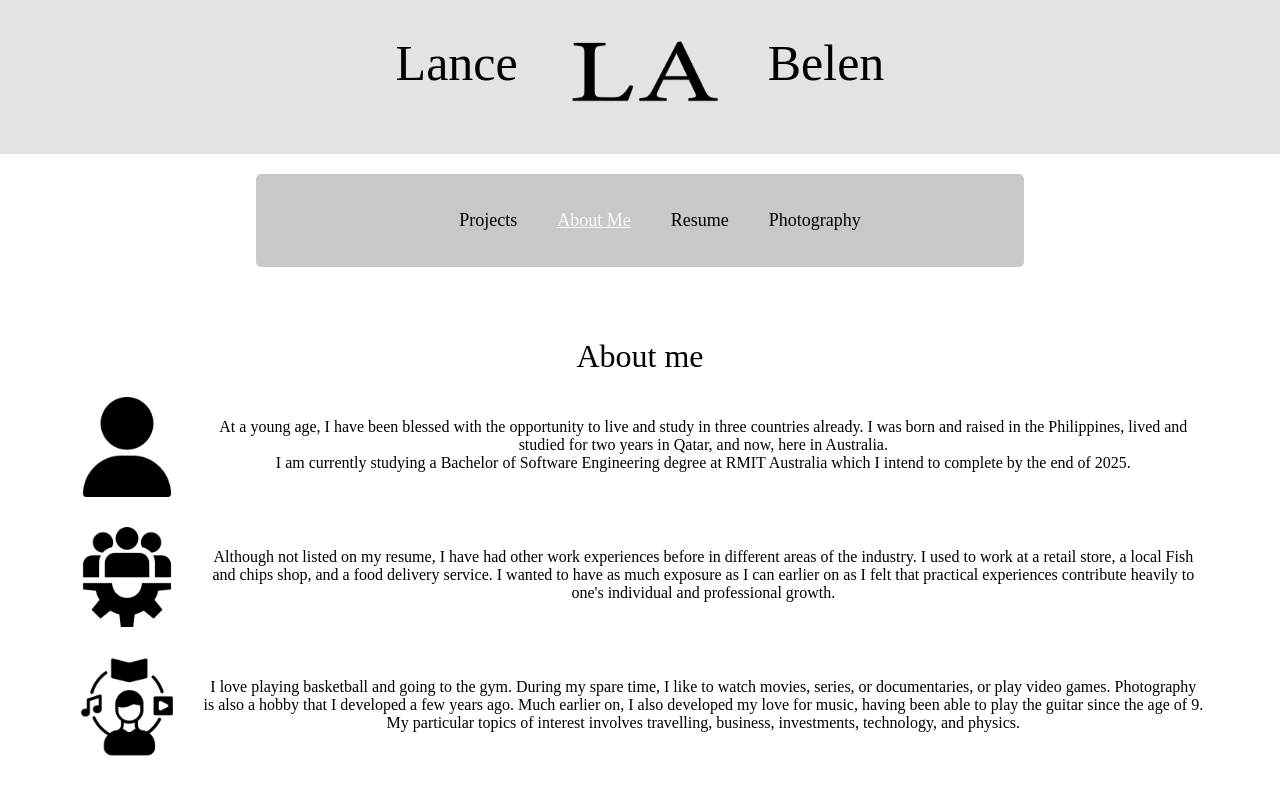
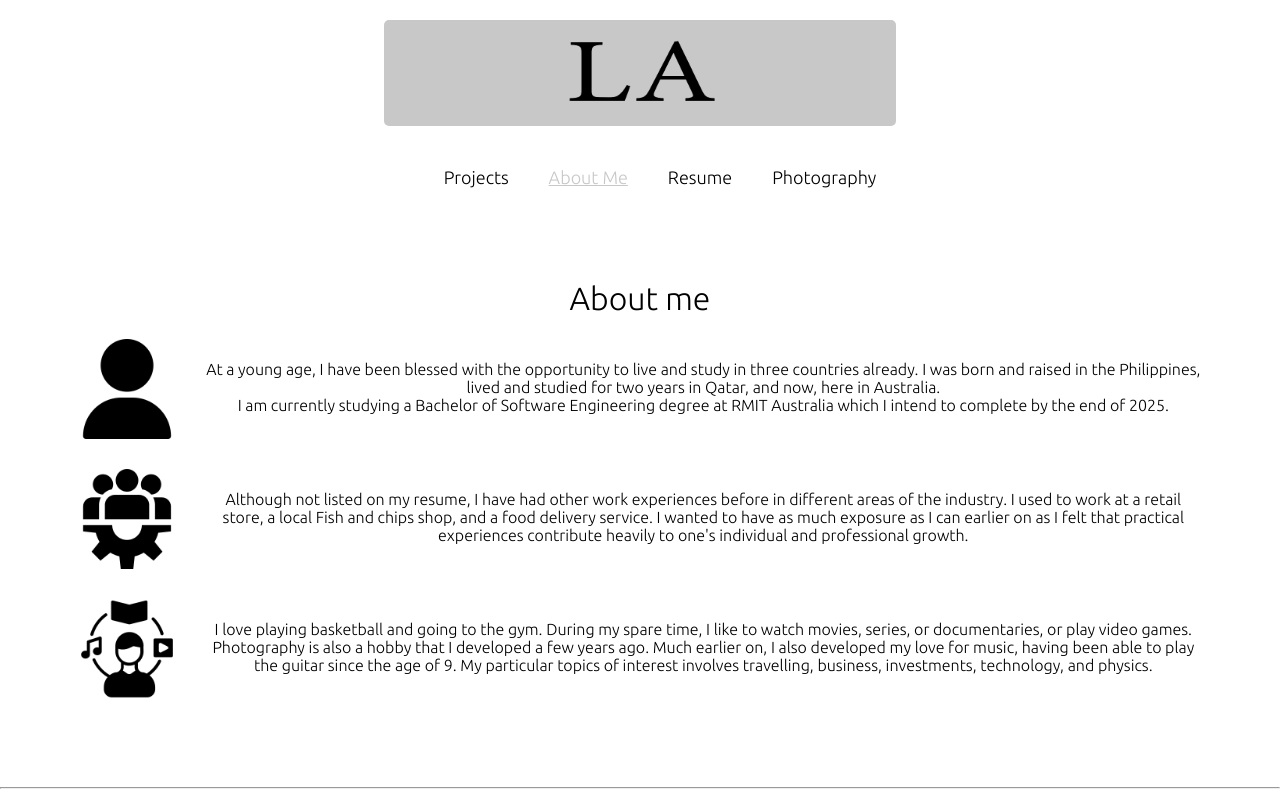
Before and after one commit to labelenn/lance-belen, a React (Create React App) app in the folder lance-belen/: page /lance-belen/about-me in a window 1280 px wide. Shown: the top 800 px of the page. Built offline with nearby package versions, Linux system fonts and the light colour scheme; a web font is replaced by a local one.

Commit message:
Design changes to header, navbar, font

```diff
--- a/lance-belen/src/App.css
+++ b/lance-belen/src/App.css
@@ -1,10 +1,10 @@
 @import url('https://fonts.cdnfonts.com/css/glober');
 @import url('https://fonts.googleapis.com/css?family=Lato');
 @import url('https://fonts.googleapis.com/css?family=Forum');
+@import url('https://fonts.googleapis.com/css2?family=Ubuntu:wght@300&display=swap');
 
 * {
-  font-family: 'Courier New', Courier, monospace;
-  font-family: 'Minion Variable Concept', serif;
+  font-family: 'Ubuntu', sans-serif;
   font-weight: 100;
   color: rgb(0, 0, 0);
 }
@@ -19,9 +19,12 @@
 
 /* HEADER */
 .header {
-  background-color:rgb(200, 200, 200, 0.5);
+  background-color:rgb(200, 200, 200);
   display: flex;
   justify-content: safe center;
+  padding: 20px 0px 20px 0px;
+  margin: 20px 30% 0px 30%;
+  border-radius: 5px;
 }
 
 .header h1 {
@@ -30,17 +33,11 @@
 
 #header-logo {
   width: 150px;
-  margin-left: 50px;
-  margin-right: 50px;
 }
 
 .header a {
   text-decoration: none;
   color: black;
-}
-
-.sub-header h2{
-  color:rgb(95, 95, 95)
 }
 
 @media screen and (max-width: 600px) {
@@ -82,13 +79,10 @@
 
 /* NAVBAR */
 .navbar {
-  margin-left: 20%;
-  margin-right: 20%;
-  margin-top: 20px;
   border-radius: 5px;
-  padding-top: 20px;
-  padding-bottom: 20px;
-  background-color:rgba(200, 200, 200);
+  padding-top: 5px;
+  padding-bottom: 5px;
+  margin: 20px 20% 0px 20%;
 }
 
 .navbar ul {
@@ -111,7 +105,7 @@ a {
 }
 
 .active {
-  color: rgb(250, 250, 250);
+  color: rgb(200, 200, 200);
   text-decoration: underline;
 }
 
@@ -131,18 +125,16 @@ a {
     cursor: pointer;
   }
 
-  .navbar ul {
-    display: none;
-    padding-inline-start: 0px;
-    margin-top: 30px;
-    margin-bottom: 30px;
-    padding: 0px;
-  }
-
   .navbar ul li {
     padding-top: 5px;
     padding-bottom: 5px;
     align-items: center;
+  }
+
+  .navbar ul {
+    display: none;
+    padding-inline-start: 0px;
+    padding: 0px;
   }
 }
 
@@ -150,8 +142,7 @@ a {
 .home {
   display: flex;
   justify-content: safe center;
-  margin-top: 50px;
-  padding-bottom: 50px;
+  margin: 50px 0px 50px 0px;
 }
 
 .home img {
@@ -164,10 +155,7 @@ a {
 }
 
 .home-intro {
-  padding-top: 100px;
-  padding-bottom: 50px;
-  padding-left: 20px;
-  padding-right: 20px;
+  padding: 100px 20px 100px 20px;
 }
 
 @media screen and (max-width: 900px) {
@@ -340,7 +328,7 @@ a {
 
 .resume img {
   width: 50%;
-  /* padding: 50px; */
+  margin-top: 20px;
 }
 
 @media screen and (max-width: 900px) {
--- a/lance-belen/src/fragments/Header.js
+++ b/lance-belen/src/fragments/Header.js
@@ -6,12 +6,7 @@ function Header() {
   return (
     <>
     <div className = "header">
-      <NavLink to = "/lance-belen"><h1>Lance</h1></NavLink>
       <NavLink to = "/lance-belen"><img id = "header-logo" src = {logo} alt = "logo"></img></NavLink>
-      <NavLink to = "/lance-belen"><h1>Belen</h1></NavLink>
-    </div>
-    <div className = "sub-header">
-
     </div>
     </>
   );
--- a/lance-belen/src/pages/Home.js
+++ b/lance-belen/src/pages/Home.js
@@ -1,22 +1,5 @@
 import '../App.css';
-import me from '../images/profile-photo1.jpg';
-import java from '../images/skills/java.png';
-import python from '../images/skills/python.png';
-import cpp from '../images/skills/c++.png';
-import sql from '../images/skills/sql-server.png';
-import html from '../images/skills/html-5.png';
-import css from '../images/skills/css-3.png';
-import nodejs from '../images/skills/nodejs.png';
-import npm from '../images/skills/npm.png';
-import react from '../images/skills/react.png';
-import graphQL from '../images/skills/graphQL.png';
-import git from '../images/skills/git.png';
-import lightroom from '../images/skills/lightroom.png';
-import photoshop from '../images/skills/photoshop.png';
-import user from '../images/user.png';
-import team from '../images/team.png';
-import hobbies from '../images/hobbies.png';
-
+import me from '../images/profile-photo4.jpg';
 
 function Home() {
   return (
@@ -24,7 +7,7 @@ function Home() {
     <div className = "home">
       <img src = {me} alt = "my profile"></img>
       <div className = "home-intro">
-        <h4>Hi! I'm Lance.</h4>
+        <h4>Hi! I'm Lance Belen.</h4>
         <h4>Welcome to my personal website.</h4>
         <h4>I am an aspiring Software Engineer currently studying at RMIT University Australia.</h4>
         <h4>Feel free to explore the tabs above to get to know me more.</h4>
```
Also changed, not shown: lance-belen/src/images/logo.png, lance-belen/src/images/profile-photo4.jpg (added).
